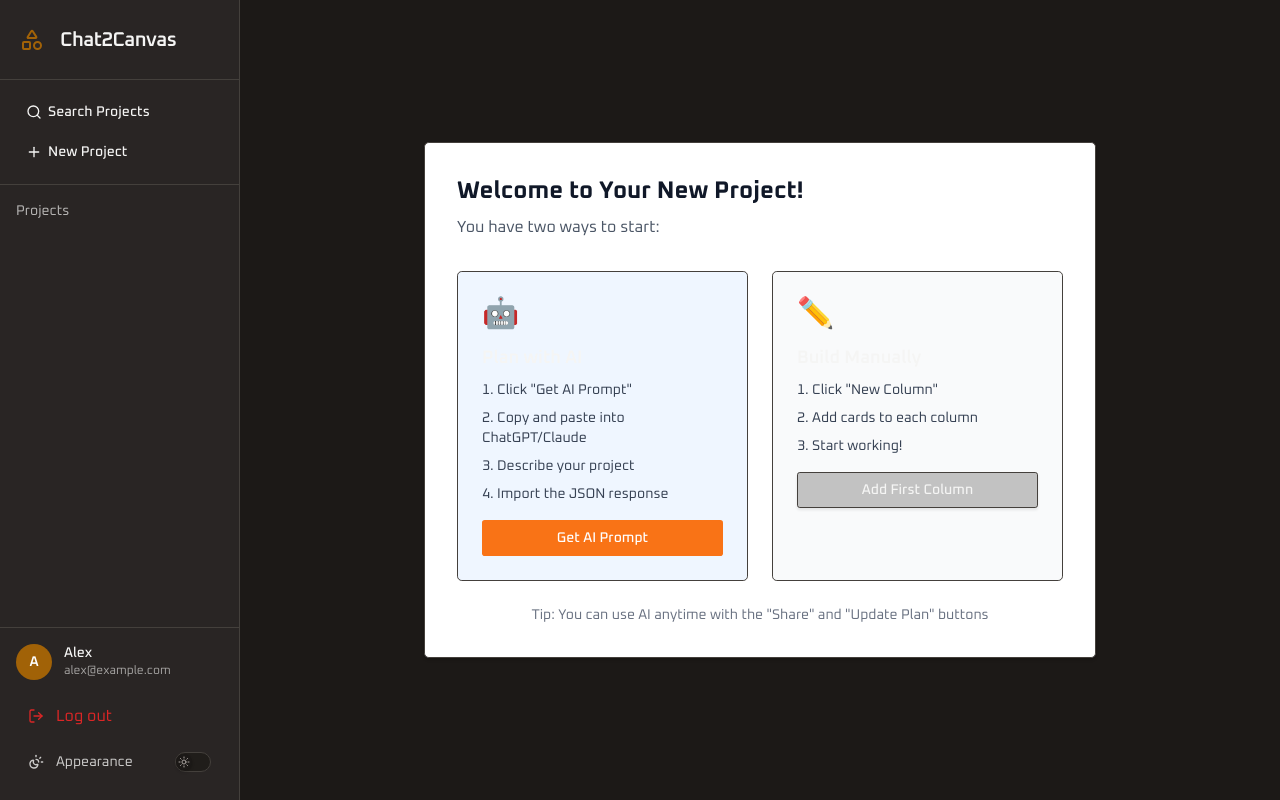
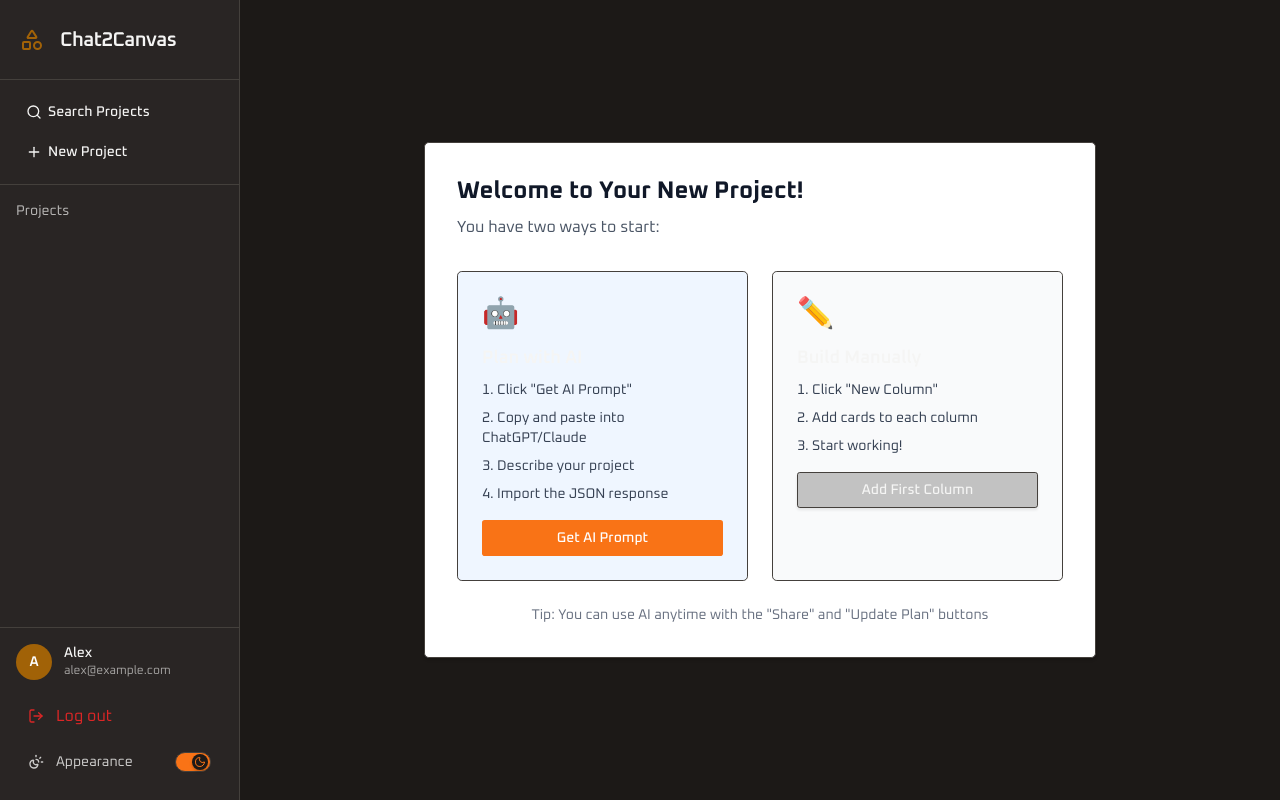
Before and after one commit to B00ZI/Chat2Canvas, a Next.js app: page / in a window 1280 px wide. Built offline with nearby package versions, Linux system fonts and the light colour scheme.

Commit message:
fex darg toggel

```diff
--- a/app/layout.tsx
+++ b/app/layout.tsx
@@ -25,7 +25,7 @@ export default function RootLayout({
     >
       <body className="bg-background text-foreground font-sans antialiased">
         <div className="flex min-h-screen">
-          <Sidebar onToggleDark={() => setDark(d => !d)} />
+          <Sidebar dark={dark} setDark={setDark} />
 
           <main
             className="flex-1 bg-background
--- a/components/Sidebar.tsx
+++ b/components/Sidebar.tsx
@@ -8,7 +8,7 @@ import { EditProjectDialog } from "./EditProjectDialog"
 import { Button } from "@/components/ui/button"
 import { Switch } from "./ui/switch"
 
-export default function Sidebar({ onToggleDark }: any) {
+export default function Sidebar({ dark, setDark }: any) {
 
     const [isModalOpen, setIsModalOpen] = useState(false)
     const [editingProjectId, setEditingProjectId] = useState<string | null>(null)
@@ -156,7 +156,8 @@ export default function Sidebar({ onToggleDark }: any) {
                         </div>
 
 
-                        <Switch onClick={onToggleDark} />
+                        <Switch checked={dark}
+                            onCheckedChange={setDark} />
 
                     </div>
                 </div>
```
